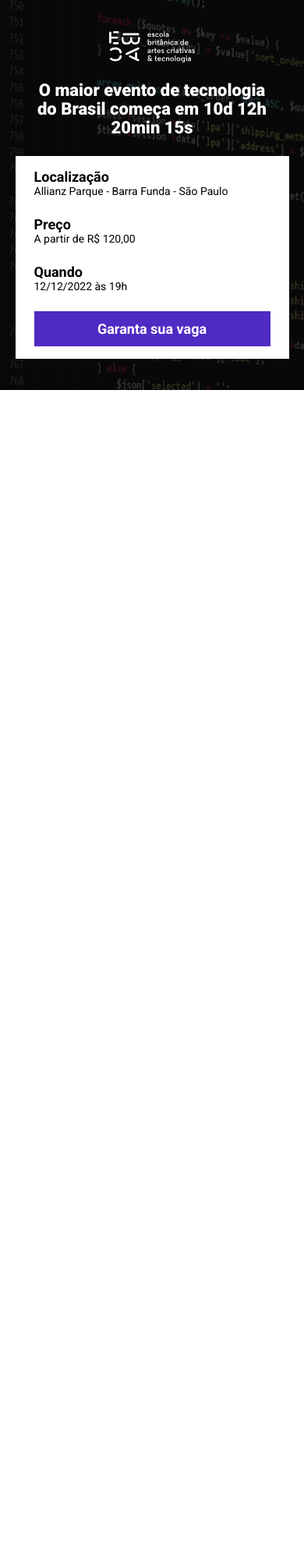
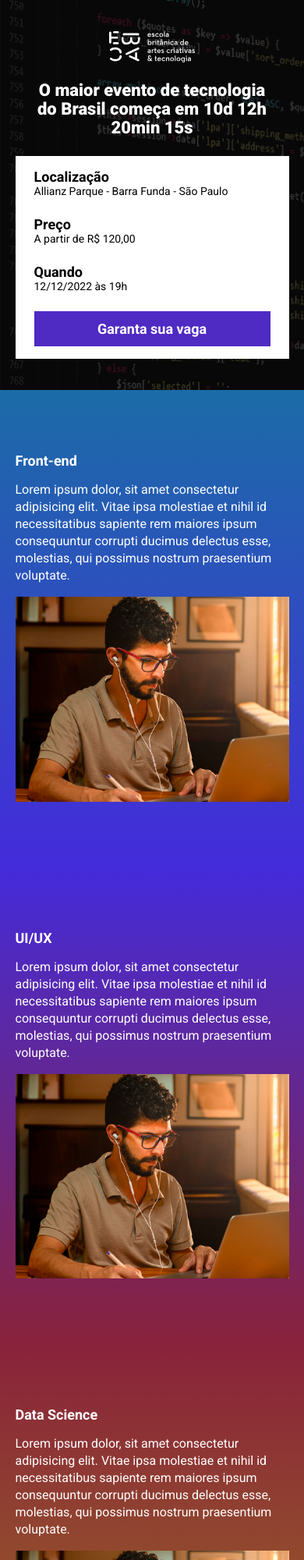
Before and after one commit to NiltonCaio/ebac_tech-talks, a website built with Parcel: page src/index.html in a window 390 px wide. Shown: the top 2000 px of the page at 78% size. Before the commit the page ends 844 px from the top, so only its background shows below. Built offline with nearby package versions, Linux system fonts and the light colour scheme.

Commit message:
criando seções e animando

```diff
--- a/src/index.html
+++ b/src/index.html
@@ -8,6 +8,7 @@
     <link rel="preconnect" href="https://fonts.gstatic.com" crossorigin>
     <link href="https://fonts.googleapis.com/css2?family=Roboto:wght@400;700;900&display=swap" rel="stylesheet">
     <link rel="stylesheet" href="styles/main.scss">
+    <link rel="stylesheet" href="https://unpkg.com/aos@next/dist/aos.css" />
 </head>
 <body>
     <header class="hero">
@@ -38,8 +39,53 @@
         </div>
     </header>
 
+    <section class="event event--frontend">
+        <div class="container" data-aos="fade-right">
+            <div class="event__details">
+                <h2 class="event__details__title">Front-end</h2>
+                <p class="event__details__description">
+                    Lorem ipsum dolor, sit amet consectetur adipisicing elit. Vitae ipsa molestiae et nihil id necessitatibus sapiente rem maiores ipsum consequuntur corrupti ducimus delectus esse, molestias, qui possimus nostrum praesentium voluptate.
+                </p>
+            </div>
+            <img class="event__image" src="./images/frontend.png" alt="Front-end">
+        </div>
+    </section>
+    <section class="event event--ui-ux event--image-left">
+        <div class="container" data-aos="fade-left">
+            <div class="event__details">
+                <h2 class="event__details__title">UI/UX</h2>
+                <p class="event__details__description">
+                    Lorem ipsum dolor, sit amet consectetur adipisicing elit. Vitae ipsa molestiae et nihil id necessitatibus sapiente rem maiores ipsum consequuntur corrupti ducimus delectus esse, molestias, qui possimus nostrum praesentium voluptate.
+                </p>
+            </div>
+            <img class="event__image" src="./images/frontend.png" alt="Front-end">
+        </div>
+    </section>
+    <section class="event event--data-science">
+        <div class="container" data-aos="fade-right">
+            <div class="event__details">
+                <h2 class="event__details__title">Data Science</h2>
+                <p class="event__details__description">
+                    Lorem ipsum dolor, sit amet consectetur adipisicing elit. Vitae ipsa molestiae et nihil id necessitatibus sapiente rem maiores ipsum consequuntur corrupti ducimus delectus esse, molestias, qui possimus nostrum praesentium voluptate.
+                </p>
+            </div>
+            <img class="event__image" src="./images/frontend.png" alt="Front-end">
+        </div>
+    </section>
+    <section class="event event--backend event--image-left">
+        <div class="container" data-aos="fade-left">
+            <div class="event__details">
+                <h2 class="event__details__title">Back-end</h2>
+                <p class="event__details__description">
+                    Lorem ipsum dolor, sit amet consectetur adipisicing elit. Vitae ipsa molestiae et nihil id necessitatibus sapiente rem maiores ipsum consequuntur corrupti ducimus delectus esse, molestias, qui possimus nostrum praesentium voluptate.
+                </p>
+            </div>
+            <img class="event__image" src="./images/frontend.png" alt="Front-end">
+        </div>
+    </section>
 
 
+    <script src="https://unpkg.com/aos@next/dist/aos.js"></script>
     <script src="./scripts/main.js"></script>
 </body>
 </html>
--- a/src/scripts/main.js
+++ b/src/scripts/main.js
@@ -1 +1 @@
-console.log('Olá mundo');
+AOS.init();
--- /dev/null
+++ b/src/styles/_event.scss
@@ -0,0 +1,64 @@
+@use 'variables';
+
+.event {
+    padding: 80px 0;
+
+    &--frontend {
+        background-image: linear-gradient(variables.$blue1, variables.$blue2);
+    }
+
+    &--ui-ux {
+        background-image: linear-gradient(variables.$blue2, variables.$pink);
+    }
+
+    &--data-science {
+        background-image: linear-gradient(variables.$pink, variables.$yellow);
+    }
+
+    &--backend {
+        background-image: linear-gradient(variables.$yellow, variables.$pink);
+    }
+
+    &--image-left {
+        .container {
+            flex-direction: row-reverse;
+        }
+    }
+
+    .container {
+        display: flex;
+        gap: 40px;
+    }
+
+    &__image {
+        max-width: 360px;
+    }
+
+    &__details {
+        &__title {
+            font-size: 18px;
+            font-weight: bold;
+            margin-bottom: 16px;
+        }
+
+        &__description {
+            line-height: 22px;
+        }
+    }
+
+    @media (max-width: 640px) {
+        .container {
+            display: block;
+        }
+
+        &__image {
+            width: 100%;
+        }
+
+        &__details {
+            margin-right: 0px;
+            margin-bottom: 16px;
+        }
+    }
+
+}
--- a/src/styles/_hero.scss
+++ b/src/styles/_hero.scss
@@ -1,3 +1,5 @@
+@use 'variables';
+
 .hero {
     padding: 64px 0px 100px;
     background-image: url(../images/fundo.png);
@@ -15,7 +17,7 @@
         left: 0;
         width: 100%;
         height: 100%;
-        background-color: #000;
+        background-color: variables.$secondaryTextColor;
         content: '';
         opacity: 0.7;
     }
--- a/src/styles/components/_buttons.scss
+++ b/src/styles/components/_buttons.scss
@@ -1,3 +1,5 @@
+@use '../variables';
+
 .button {
     padding: 12px;
     font-size: 18px;
@@ -8,7 +10,7 @@
 
     &--primary {
         color: #fff;
-        background-color: #4F2AC3;
+        background-color: variables.$purple;
     }
 
     @media (max-width: 640px) {
--- a/src/styles/components/_infos_bar.scss
+++ b/src/styles/components/_infos_bar.scss
@@ -1,6 +1,8 @@
+@use '../variables';
+
 .infos-bar {
     padding: 16px 24px;
-    background-color: #fff;
+    background-color: variables.$textColor;
     display: flex;
     justify-content: space-between;
 
@@ -10,12 +12,12 @@
 
         &__item {
             font-size: 14px;
-            color: #000;
+            color: variables.$secondaryTextColor;
 
             b {
                 display: block;
                 font-size: 18px;
-                color: #000;
+                color: variables.$secondaryTextColor;
             }
         }
     }
--- a/src/styles/main.scss
+++ b/src/styles/main.scss
@@ -1,13 +1,15 @@
 @use 'hero';
 @use 'components/infos_bar';
 @use 'components/buttons';
+@use 'event';
+@use 'variables';
 
 * {
     margin: 0;
     padding: 0;
     box-sizing: border-box;
     font-family: Roboto, sans-serif;
-    color: #fff;
+    color: variables.$textColor;
     list-style: none;
 }
 
--- /dev/null
+++ b/src/styles/variables.scss
@@ -0,0 +1,8 @@
+$textColor: #fff;
+$secondaryTextColor: #000;
+
+$blue1: #1B6CA7;
+$blue2: #442BDB;
+$pink: #89223B;
+$yellow: #9C791D;
+$purple: #4F2AC3;
```
